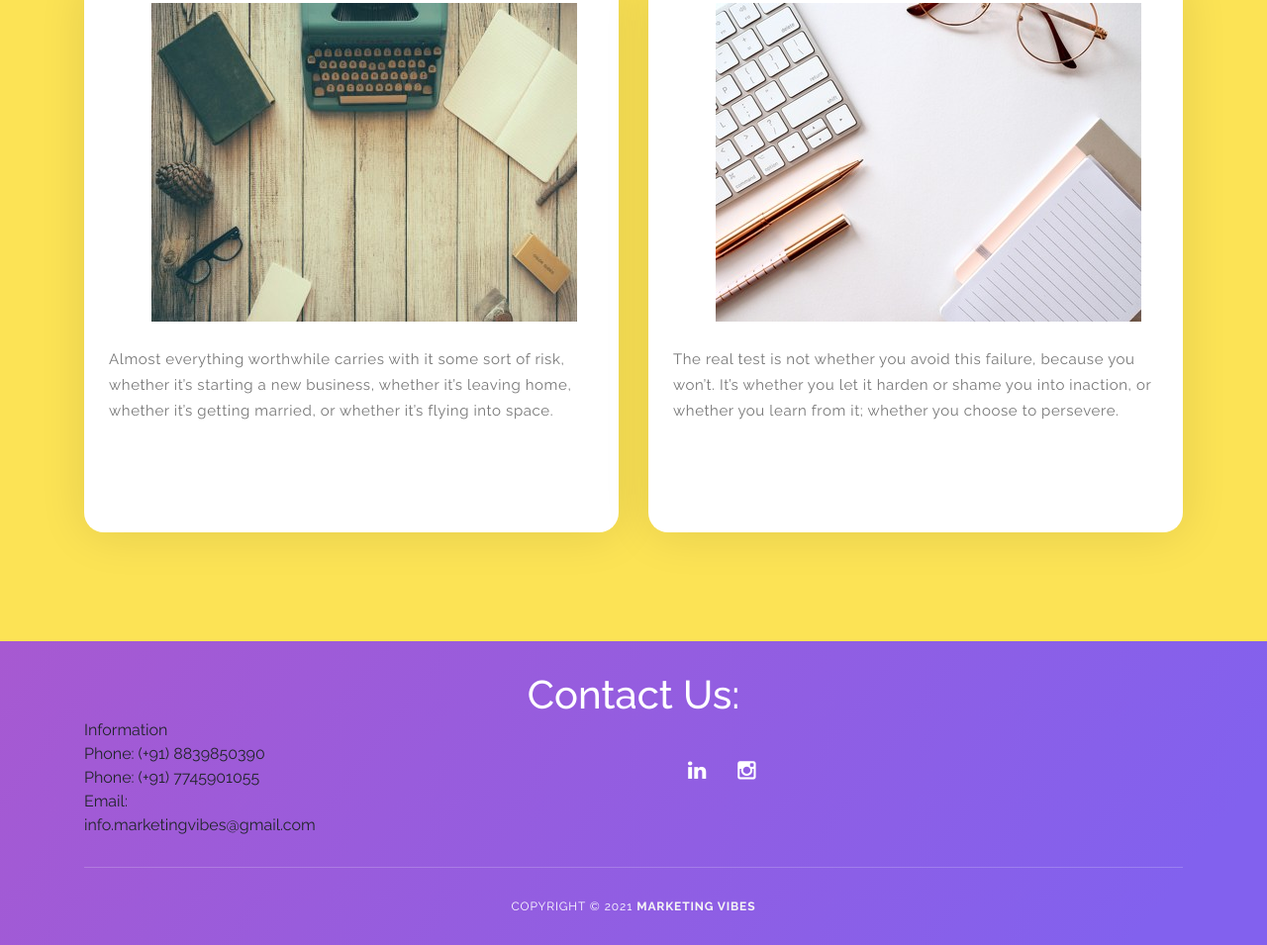
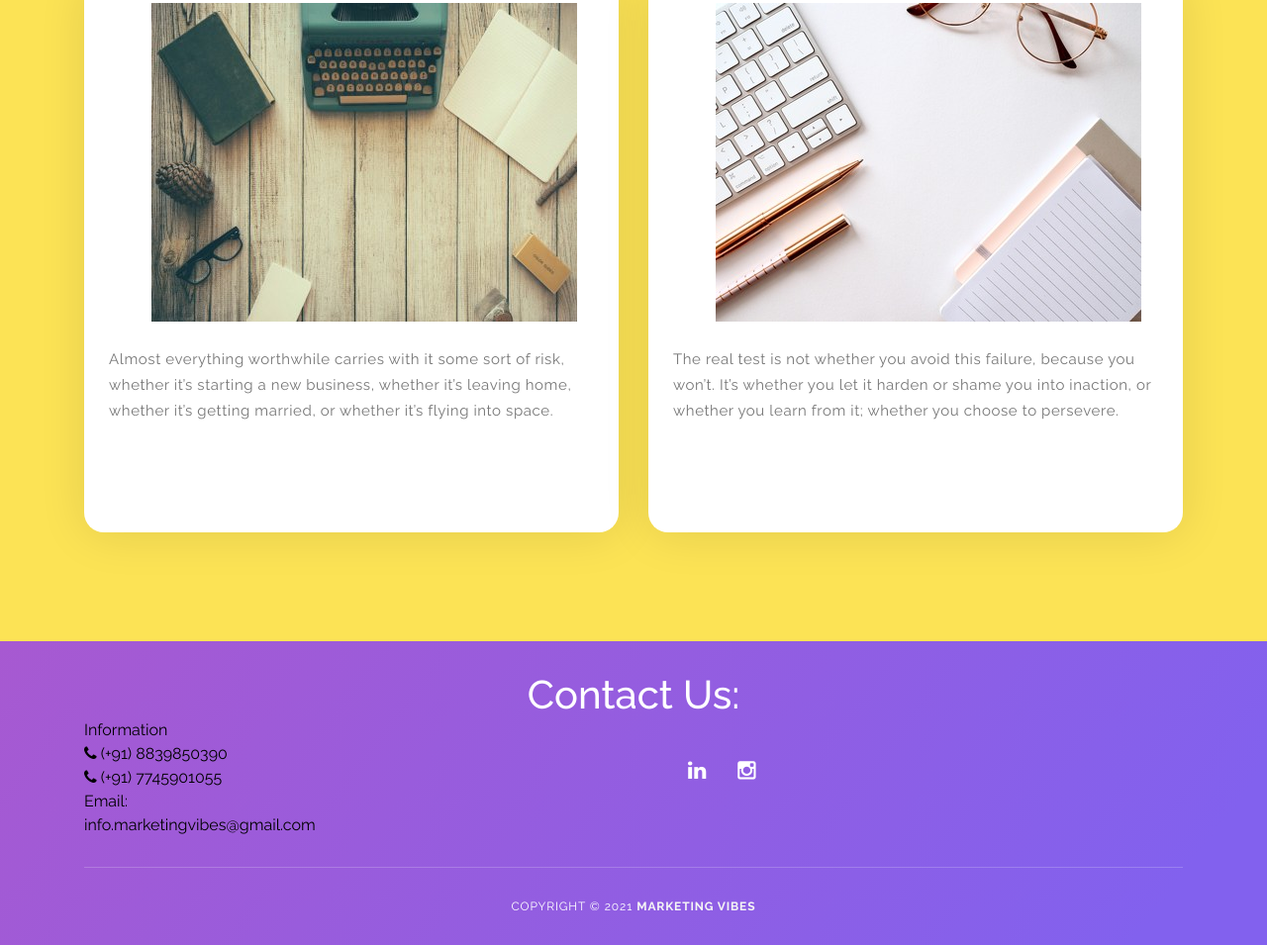
Before and after one commit to diveshjoshi0766/marketingvibes-VK, a plain HTML site: page index.html in a window 1280 px wide. Shown: the part 3482-4437 px from the top of the page at 99% size. Drawn offline with Linux system fonts and the light colour scheme.

Commit message:
Update index.html

```diff
--- a/index.html
+++ b/index.html
@@ -245,13 +245,11 @@
                 <h1 style="text-align: center; color: white;">Contact Us:</h1>
             </div>
             <div class="row">
-                <div class="col-lg-6 col-md-6 col-sm-12">
-
+                <div class="col-lg-6 col-md-6 col-sm-12" style="color:black!important;">
                             Information<br>
-                            Phone: (+91) 8839850390 <br>
-                            Phone: (+91) 7745901055 <br>
+                            <li><i class="fa fa-phone"></i> (+91) 8839850390</li>
+                            <li><i class="fa fa-phone"></i> (+91) 7745901055</li>
                             Email: <br>info.marketingvibes@gmail.com
-
                 </div>
                 <div class="col-lg-6 col-md-6 col-sm-12" >
                       <div className="social-media" style="padding: 5vh;">
```
